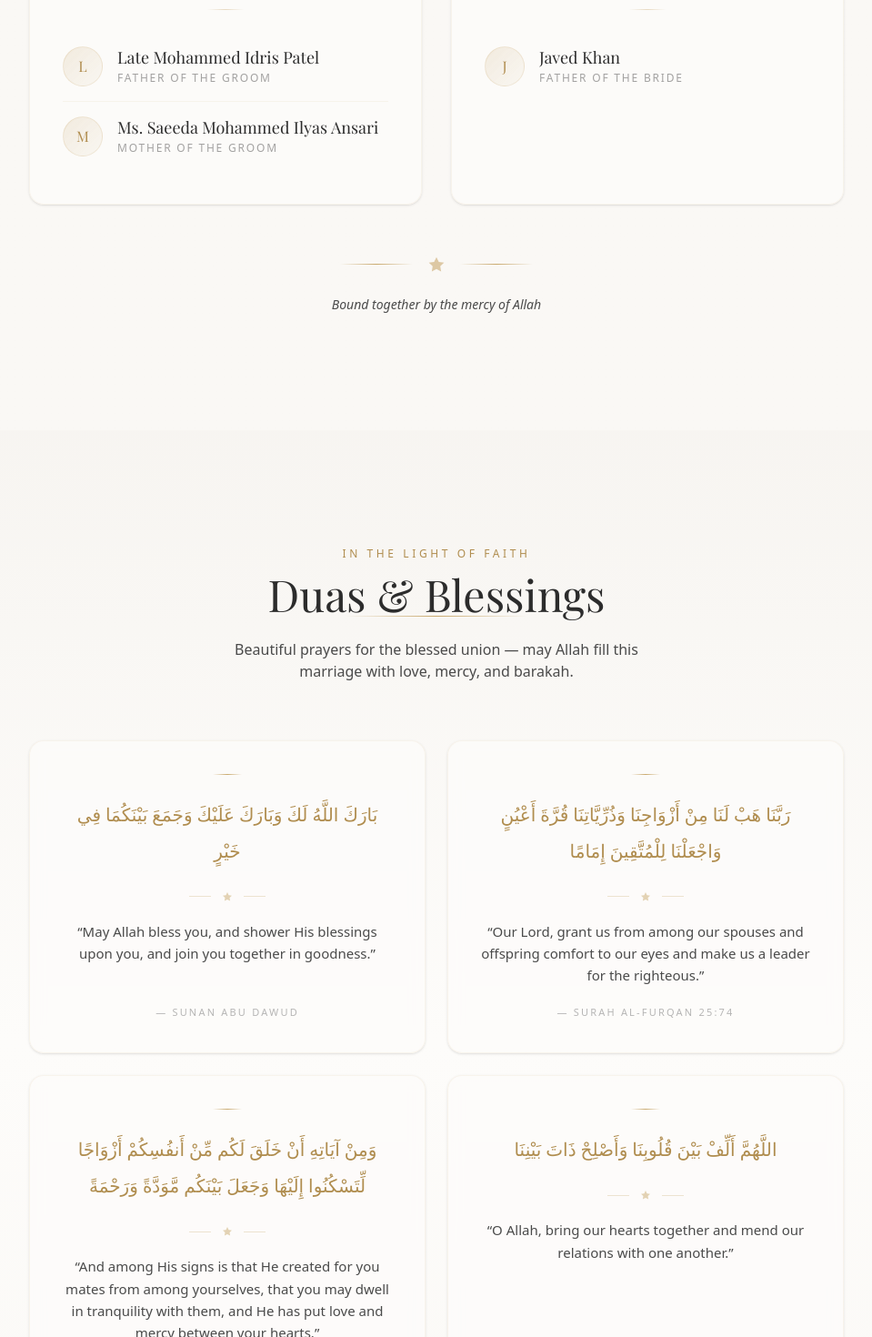
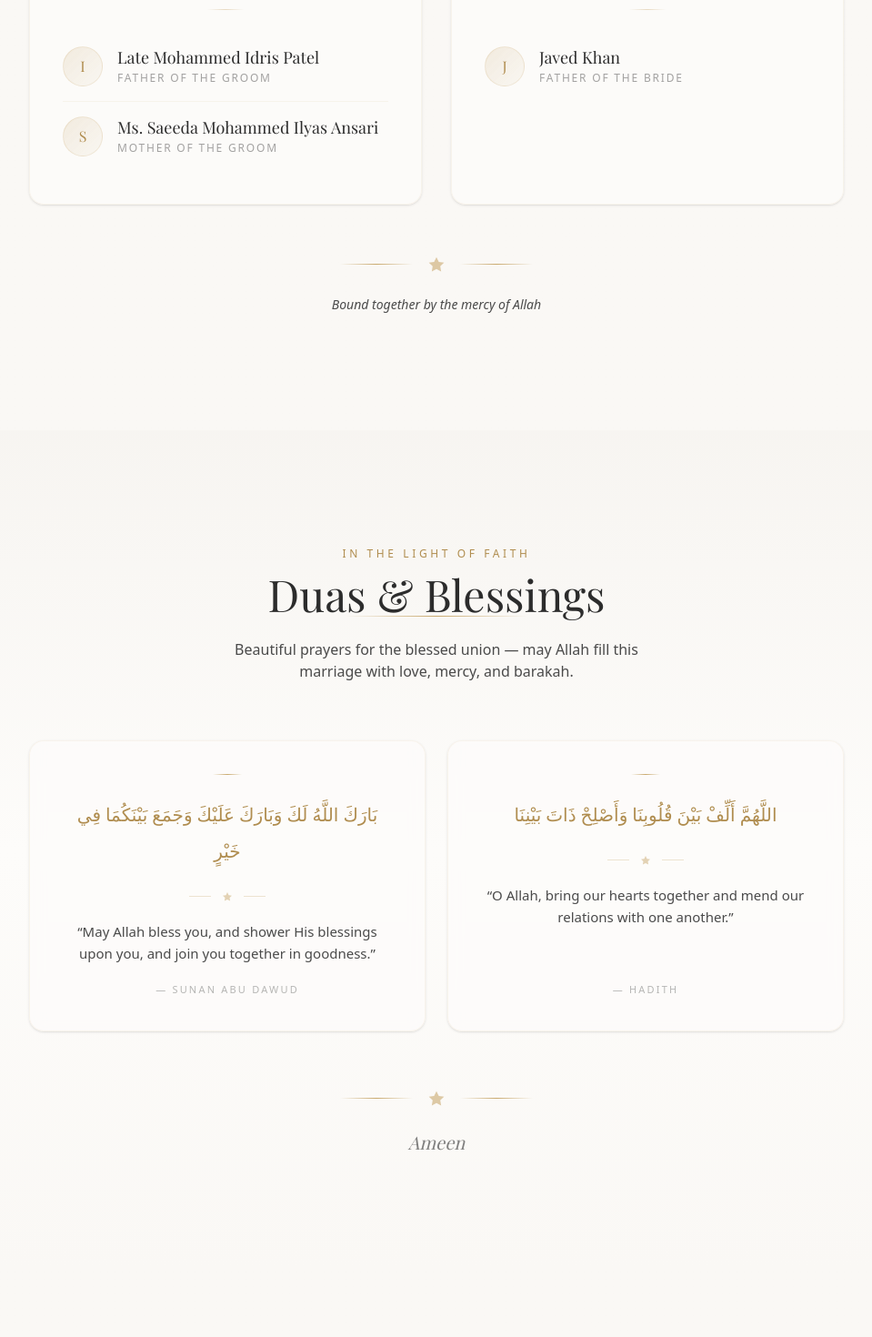
Before and after one commit to abdullah9786/adnan-wedding, a Next.js app: page / in a window 1280 px wide. Shown: the part 4460-5930 px from the top of the page at 91% size, without its empty margins (160-1119 px from the left). Built offline with nearby package versions, Linux system fonts and the light colour scheme.

Commit message:
fix: changes

```diff
--- a/src/components/Blessings.tsx
+++ b/src/components/Blessings.tsx
@@ -9,20 +9,6 @@ const duas = [
     translation:
       "May Allah bless you, and shower His blessings upon you, and join you together in goodness.",
     source: "Sunan Abu Dawud",
-  },
-  {
-    arabic:
-      "رَبَّنَا هَبْ لَنَا مِنْ أَزْوَاجِنَا وَذُرِّيَّاتِنَا قُرَّةَ أَعْيُنٍ وَاجْعَلْنَا لِلْمُتَّقِينَ إِمَامًا",
-    translation:
-      "Our Lord, grant us from among our spouses and offspring comfort to our eyes and make us a leader for the righteous.",
-    source: "Surah Al-Furqan 25:74",
-  },
-  {
-    arabic:
-      "وَمِنْ آيَاتِهِ أَنْ خَلَقَ لَكُم مِّنْ أَنفُسِكُمْ أَزْوَاجًا لِّتَسْكُنُوا إِلَيْهَا وَجَعَلَ بَيْنَكُم مَّوَدَّةً وَرَحْمَةً",
-    translation:
-      "And among His signs is that He created for you mates from among yourselves, that you may dwell in tranquility with them, and He has put love and mercy between your hearts.",
-    source: "Surah Ar-Rum 30:21",
   },
   {
     arabic: "اللَّهُمَّ أَلِّفْ بَيْنَ قُلُوبِنَا وَأَصْلِحْ ذَاتَ بَيْنِنَا",
--- a/src/components/Families.tsx
+++ b/src/components/Families.tsx
@@ -6,6 +6,7 @@ import { motion, useInView } from "framer-motion";
 interface FamilyMember {
   name: string;
   relation: string;
+  inital: string;
 }
 
 interface FamilyGroup {
@@ -19,15 +20,15 @@ const families: FamilyGroup[] = [
     title: "Groom\u2019s Family",
     subtitle: "Patel & Ansari Family",
     members: [
-      { name: "Late Mohammed Idris Patel", relation: "Father of the Groom" },
-      { name: "Ms. Saeeda Mohammed Ilyas Ansari", relation: "Mother of the Groom" },
+      { name: "Late Mohammed Idris Patel", relation: "Father of the Groom", inital: "I" },
+      { name: "Ms. Saeeda Mohammed Ilyas Ansari", relation: "Mother of the Groom", inital: "S" },
     ],
   },
   {
     title: "Bride\u2019s Family",
     subtitle: "Khan Family",
     members: [
-      { name: "Javed Khan", relation: "Father of the Bride" },
+      { name: "Javed Khan", relation: "Father of the Bride", inital: "J" },
     ],
   },
 ];
@@ -51,7 +52,7 @@ function MemberCard({
       {/* Monogram circle */}
       <div className="shrink-0 w-11 h-11 rounded-full bg-gradient-to-br from-champagne/20 to-champagne/5 border border-champagne/20 flex items-center justify-center">
         <span className="font-serif text-base text-champagne-dark">
-          {member.name.charAt(0)}
+          {member.inital}
         </span>
       </div>
 
```
